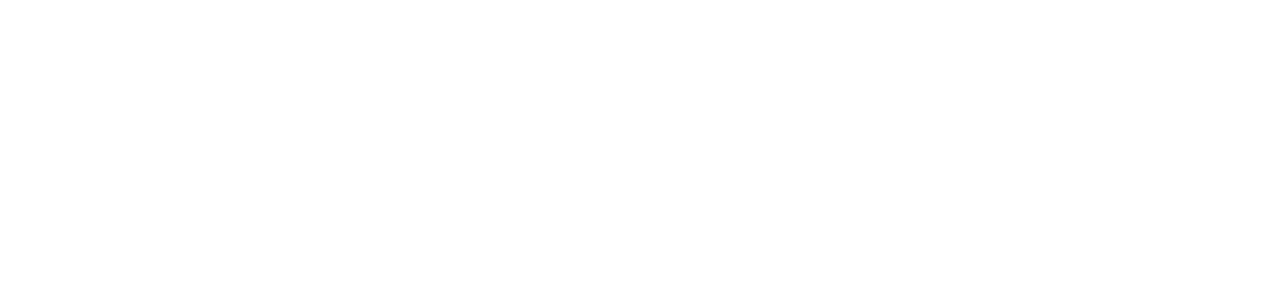
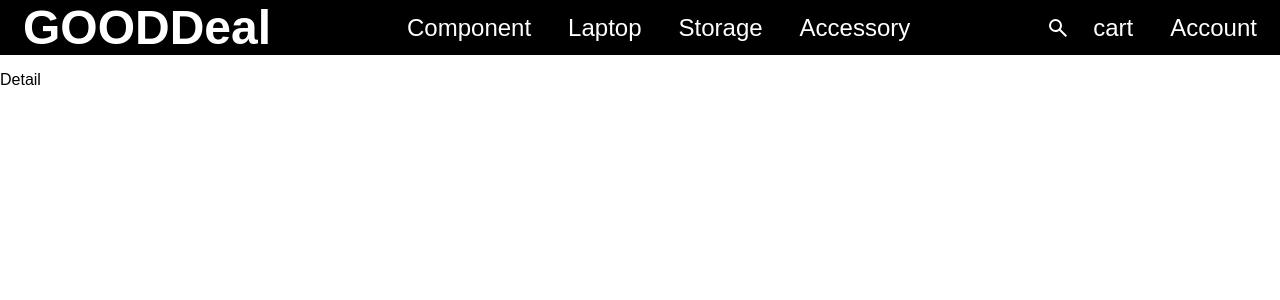
Before and after one commit to lyvathanak/IP_project, a Vue app: page /product/details in a window 1280 px wide. Before the commit this address had no page. Shown: the top 300 px of the page. Built offline with nearby package versions, Linux system fonts and the light colour scheme.

Commit message:
Vanne's starting

```diff
--- a/src/router/index.js
+++ b/src/router/index.js
@@ -1,6 +1,6 @@
 import HomeView from '@/views/HomeView.vue'
 import { createRouter, createWebHistory } from 'vue-router'
-
+import DetailView from '@/views/DetailView.vue'
 const router = createRouter({
   history: createWebHistory(import.meta.env.BASE_URL),
   routes: [
@@ -14,11 +14,11 @@
     //   name:"products",
     //   component:ProductView,
     // },
-    // {
-    //   path:"/product/details",
-    //   name:"product Details",
-    //   component:DetailView,
-    // },
+    {
+      path:"/product/details",
+      name:"product Details",
+      component:DetailView,
+    },
     // {
     //   path:"/lists",
     //   name:"cart",
--- a/src/views/DetailView.vue
+++ b/src/views/DetailView.vue
@@ -0,0 +1,13 @@
+<template>
+    <Header />
+    <p>Detail</p>
+    </template>
+    <script>
+    import Header from '@/components/Header.vue';
+    export default{
+        name: 'DetailView',
+        components:{
+            Header
+        }
+    }
+    </script>
```
